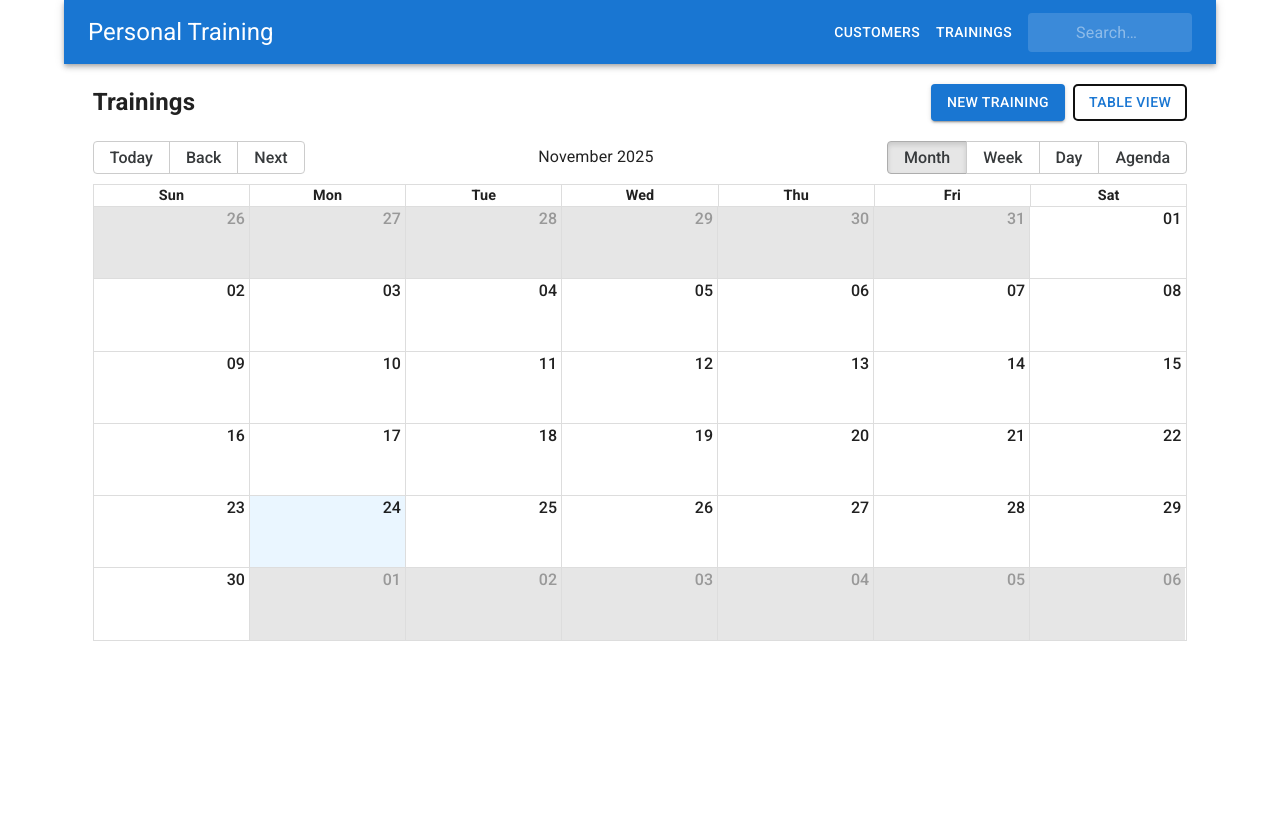
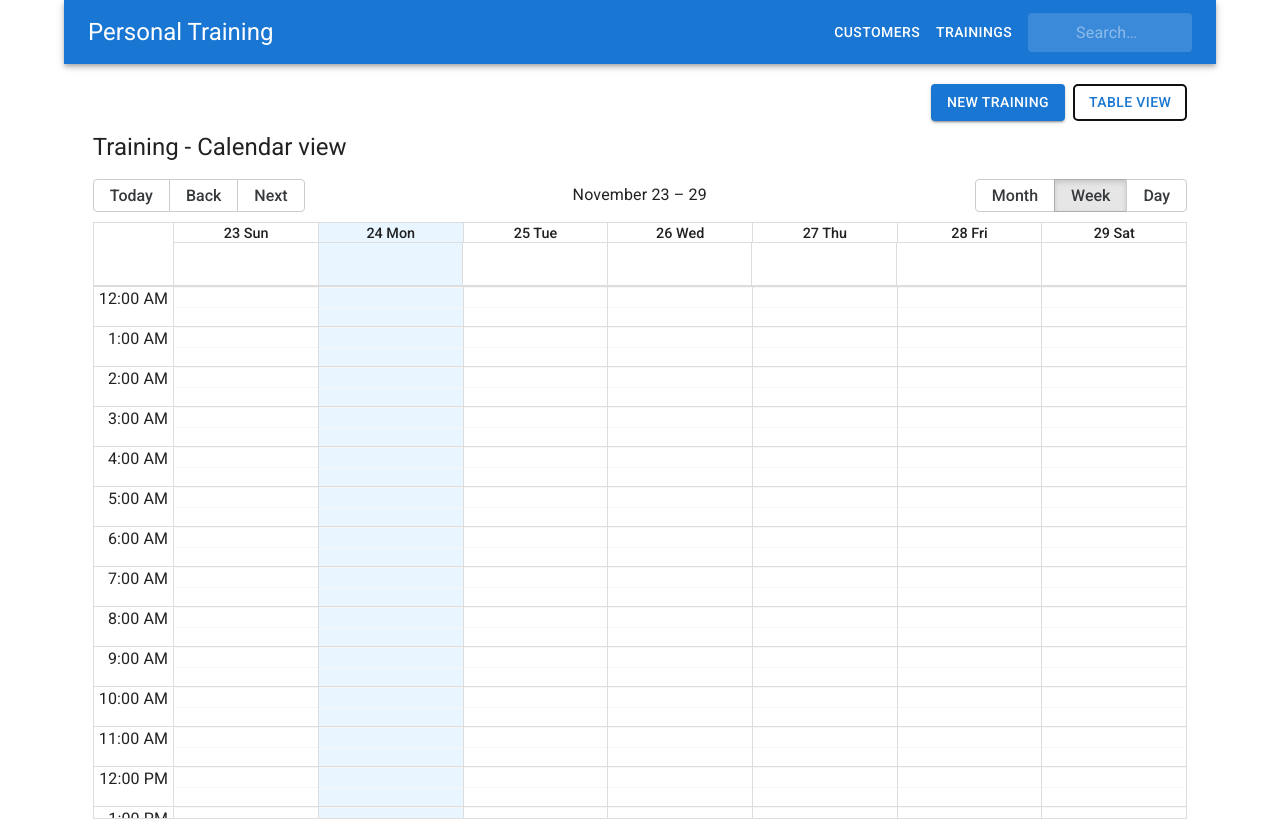
Before and after one commit to bhq662/lopputyo-personaltrainer, a React (Vite) app: page /trainings in a window 1280 px wide. Both pictures are taken after a click on the button "CALENDAR VIEW". Built offline with nearby package versions, Linux system fonts and the light colour scheme; no server answers; some icons are missing.

Commit message:
Calendar view implemented

```diff
--- a/package.json
+++ b/package.json
@@ -17,6 +17,7 @@
     "@mui/material": "^7.3.4",
     "@mui/x-data-grid": "^8.15.0",
     "@mui/x-date-pickers": "^8.19.0",
+    "date-fns": "^4.1.0",
     "dayjs": "^1.11.19",
     "react": "^19.1.1",
     "react-big-calendar": "^1.19.4",
--- a/src/App.tsx
+++ b/src/App.tsx
@@ -12,6 +12,7 @@ import Toolbar from '@mui/material/Toolbar';
 import Typography from '@mui/material/Typography';
 import InputBase from '@mui/material/InputBase';
 import SearchIcon from '@mui/icons-material/Search';
+import 'react-big-calendar/lib/css/react-big-calendar.css';
 
 const Search = styled('div')(({ theme }) => ({
   position: 'relative',
--- a/src/components/TrainingCalendar.tsx
+++ b/src/components/TrainingCalendar.tsx
@@ -1,31 +1,62 @@
-import { Calendar, dayjsLocalizer } from 'react-big-calendar'
-import dayjs from "dayjs";
-import 'react-big-calendar/lib/css/react-big-calendar.css';
+import { useState } from "react";
+import { Calendar, dateFnsLocalizer } from "react-big-calendar";
+import { format, parse, startOfWeek, getDay } from "date-fns";
+import { fi } from "date-fns/locale";
+import "react-big-calendar/lib/css/react-big-calendar.css";
+import { Box, Typography } from "@mui/material";
 
-const localizer = dayjsLocalizer(dayjs);
-
-type TrainingEvent = {
+export interface CalendarEvent {
+    title: string;
     start: Date;
     end: Date;
-    title: string;
-};
-
-interface TrainingCalendarProps {
-    events: TrainingEvent[];
+    tooltip?: string;
 }
 
-const TrainingCalendar = ({ events }: TrainingCalendarProps) => {
+type AllowedView = "month" | "week" | "day";
+
+
+const locales = { fi };
+const localizer = dateFnsLocalizer({
+    format,
+    parse,
+    startOfWeek,
+    getDay,
+    locales,
+});
+
+function CustomEvent({ event }: { event: CalendarEvent }) {
     return (
-        <div>
+        <div style={{ whiteSpace: "normal", lineHeight: "1.2" }}>
+            <strong>{event.title}</strong>
+        </div>
+    );
+}
+
+
+export default function TrainingCalendar({ events }: { events: CalendarEvent[] }) {
+    const [currentDate, setCurrentDate] = useState(new Date());
+    const [view, setView] = useState<AllowedView>("week");
+
+    return (
+        <Box sx={{ width: "100%", height: "80vh" }}>
+            <Typography variant="h5" sx={{ mb: 2 }}>
+                Training - Calendar view
+            </Typography>
+
             <Calendar
                 localizer={localizer}
                 events={events}
                 startAccessor="start"
                 endAccessor="end"
-                style={{ height: 500 }}
+                views={["month", "week", "day"]}
+                view={view}
+                onView={(v) => setView(v as AllowedView)}
+                date={currentDate}
+                onNavigate={(d) => setCurrentDate(d)}
+                components={{ event: CustomEvent }}
+                tooltipAccessor="tooltip"
+                style={{ height: "100%" }}
             />
-        </div>
+        </Box>
     );
-};
-
-export default TrainingCalendar;
+}
--- a/src/components/Traininglist.tsx
+++ b/src/components/Traininglist.tsx
@@ -4,16 +4,15 @@ import { useState, useEffect } from "react";
 import { getCustomerByUrl } from "../customerAPI";
 import { deleteTraining, getTrainings } from "../trainingAPI";
 import AddTraining from "./AddTraining";
-import TrainingCalendar from './TrainingCalendar';
-
+import TrainingCalendar from "./TrainingCalendar";
 
 import {
     DataGrid,
     GridOverlay,
     type GridColDef,
-    type GridRenderCellParams
+    type GridRenderCellParams,
 } from "@mui/x-data-grid";
-import Button from "@mui/material/Button";
+import { Button, Typography } from "@mui/material";
 import CircularProgress from "@mui/material/CircularProgress";
 import EditTraining from "./EditTraining";
 
@@ -30,6 +29,9 @@ function CustomLoadingOverlay() {
 export default function Traininglist() {
     const [loading, setLoading] = useState(true);
     const [trainings, setTrainings] = useState<Training[]>([]);
+    // toggle state for switching between calendar view and datagrid
+    const [calendarView, setCalendarView] = useState(false);
+
 
     useEffect(() => {
         fetchTrainings();
@@ -50,7 +52,7 @@ export default function Traininglist() {
                         return {
                             ...t,
                             customerName: "",
-                            customerUrl: ""
+                            customerUrl: "",
                         } as Training;
                     }
 
@@ -59,13 +61,13 @@ export default function Traininglist() {
                         return {
                             ...t,
                             customerName: `${cust.firstname} ${cust.lastname}`,
-                            customerUrl: cust._links.self.href // actual customer URL
+                            customerUrl: cust._links.self.href, // actual customer URL
                         } as Training;
                     } catch {
                         return {
                             ...t,
                             customerName: "",
-                            customerUrl: ""
+                            customerUrl: "",
                         } as Training;
                     }
                 })
@@ -79,47 +81,45 @@ export default function Traininglist() {
         }
     };
 
-    // toggle state for switching between calendar view and datagrid
-    const [calendarView, setCalendarView] = useState(false);
-
-    // mapping to calendar events
-    const calendarEvents = trainings.map(t => ({
-        title: `${t.activity} (${t.customerName})`,
-        start: new Date(t.date),
-        end: new Date(dayjs(t.date).add(t.duration, 'minute').toISOString()),
-    }));
-
     const handleDelete = (url: string) => {
         if (window.confirm("Are you sure?")) {
             deleteTraining(url)
                 .then(() => fetchTrainings())
-                .catch(err => console.error(err));
+                .catch((err) => console.error(err));
         }
     };
 
     const columns: GridColDef[] = [
         {
-            field: 'date',
+            field: "date",
             width: 250,
-            headerName: 'Date',
-            renderCell: (params: GridRenderCellParams) =>
-                <span>{params.value ? dayjs(params.value as string).format('DD.MM.YYYY HH:mm') : ''}</span>
+            headerName: "Date",
+            renderCell: (params: GridRenderCellParams) => (
+                <span>
+                    {params.value ? dayjs(params.value as string).format("DD.MM.YYYY HH:mm") : ""}
+                </span>
+            ),
         },
-        { field: 'duration', width: 125, headerName: 'Duration (min)' },
-        { field: 'activity', width: 150, headerName: 'Activity' },
-
-        { field: 'customerName', width: 200, headerName: 'Customer' },
+        { field: "duration", width: 125, headerName: "Duration (min)" },
+        { field: "activity", width: 150, headerName: "Activity" },
+        { field: "customerName", width: 200, headerName: "Customer" },
 
         {
-            field: 'actions',
-            headerName: ' ',
+            field: "actions",
+            headerName: " ",
             sortable: false,
             filterable: false,
-            width: 180,
+            width: 260,
             renderCell: (params: GridRenderCellParams) => {
+                // Use the row (single training) — NOT the trainings array
                 const row = params.row as Training;
                 const href = row?._links?.self?.href;
                 if (!href) return null;
+
+                // Compose the extra fields EditTraining expects
+                const selfUrl = href;
+                const customerUrl = row._links?.customer?.href ?? row.customerUrl ?? "";
+                const customerName = row.customerName ?? "";
 
                 return (
                     <>
@@ -127,53 +127,69 @@ export default function Traininglist() {
                             fetchTrainings={fetchTrainings}
                             TrainingRow={{
                                 ...row,
-                                selfUrl: row._links.self.href,
-                                customerUrl: row.customerUrl // this works now
+                                selfUrl,
+                                customerUrl,
+                                customerName,
                             }}
                         />
                         <Button
                             color="error"
                             size="small"
                             onClick={() => handleDelete(href)}
-                            style={{ marginRight: 2 }}
+                            style={{ marginLeft: 8 }}
                         >
                             DELETE
                         </Button>
                     </>
                 );
-            }
-        }
+            },
+        },
     ];
+
+    // map trainings to calendar events (always produce an array even if empty)
+    const calendarEvents = trainings.map((t) => {
+        const start = new Date(t.date);
+        // use dayjs to add minutes and produce a Date
+        const end = new Date(dayjs(t.date).add(t.duration, "minute").toISOString());
+
+        return {
+            title: `${t.activity}${t.customerName ? " - " + t.customerName : ""}`,
+            start,
+            end,
+            tooltip: `${t.activity} (${t.duration} min)${t.customerName ? " - " + t.customerName : ""}`,
+        };
+    });
 
     return (
         <>
-            <div style={{ width: "95%", margin: "20px auto", display: "flex", alignItems: "center" }}>
-                <h2 style={{ margin: 0 }}>Trainings</h2>
-                <div style={{ marginLeft: "auto", display: "flex", gap: 8 }}>
+            <div style={{ width: "95%", margin: "20px auto" }}>
+                <div style={{ display: "flex", justifyContent: "right", alignItems: "center", marginBottom: 10, marginTop: 10 }}>
+                    <div>
                         <AddTraining fetchTrainings={fetchTrainings} />
-                    <Button
-                        variant="outlined"
-                        onClick={() => setCalendarView(!calendarView)}
-                    >
+                        <Button variant="outlined" style={{ marginLeft: 8 }} onClick={() => setCalendarView((prev) => !prev)}>
                             {calendarView ? "Table View" : "Calendar View"}
                         </Button>
                     </div>
                 </div>
 
                 {/* conditional rendering to display either DataGrid or a calendar */}
-            <div style={{ width: "95%", height: 500, margin: "auto" }}>
                 {calendarView ? (
                     <TrainingCalendar events={calendarEvents} />
                 ) : (
+                    <div style={{ width: "100%", height: 500 }}>
+                        <Typography variant="h5" sx={{ mb: 2 }}>
+                            Training - Table view
+                        </Typography>
                         <DataGrid
                             rows={trainings}
                             columns={columns}
                             loading={loading}
                             slots={{ loadingOverlay: CustomLoadingOverlay }}
-                        getRowId={(row: Training) => row._links.self.href}
+                            getRowId={(row: Training) => row._links?.self?.href ?? `${row.activity}-${row.date}`}
                             autoPageSize
                             rowSelection={false}
                         />
+                    </div>
                 )}
             </div>
         </>
--- a/src/main.tsx
+++ b/src/main.tsx
@@ -5,6 +5,7 @@ import ReactDOM from "react-dom/client";
 import Customerlist from './components/Customerlist.tsx';
 import Traininglist from './components/Traininglist.tsx';
 import { createBrowserRouter, RouterProvider } from "react-router";
+import 'react-big-calendar/lib/css/react-big-calendar.css';
 
 const router = createBrowserRouter([
   // import used components
```
Also changed, not shown: 1 other file (tests, documents, lock files or other folders). Lines whose indentation alone changed are shown as unchanged.
